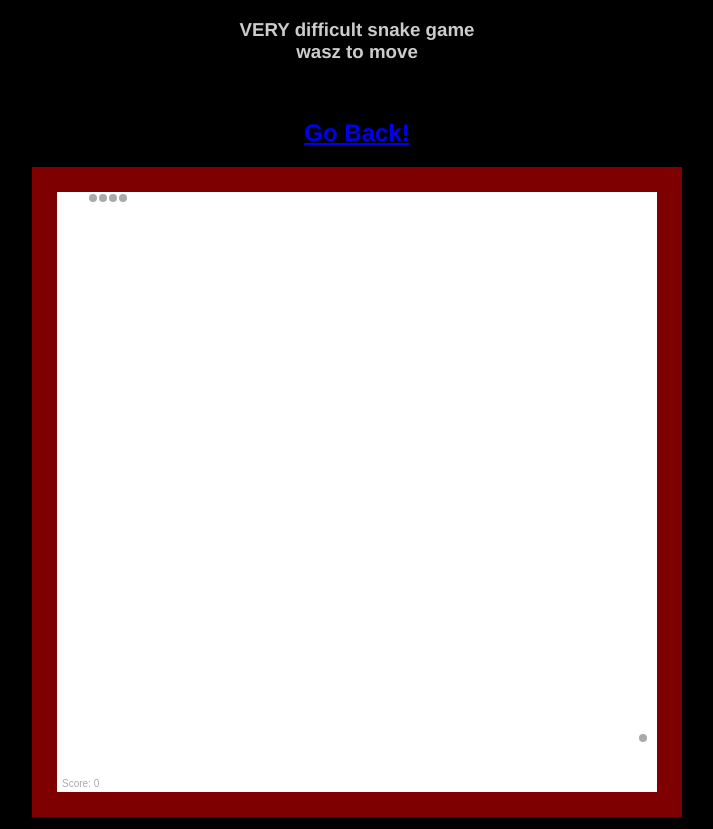
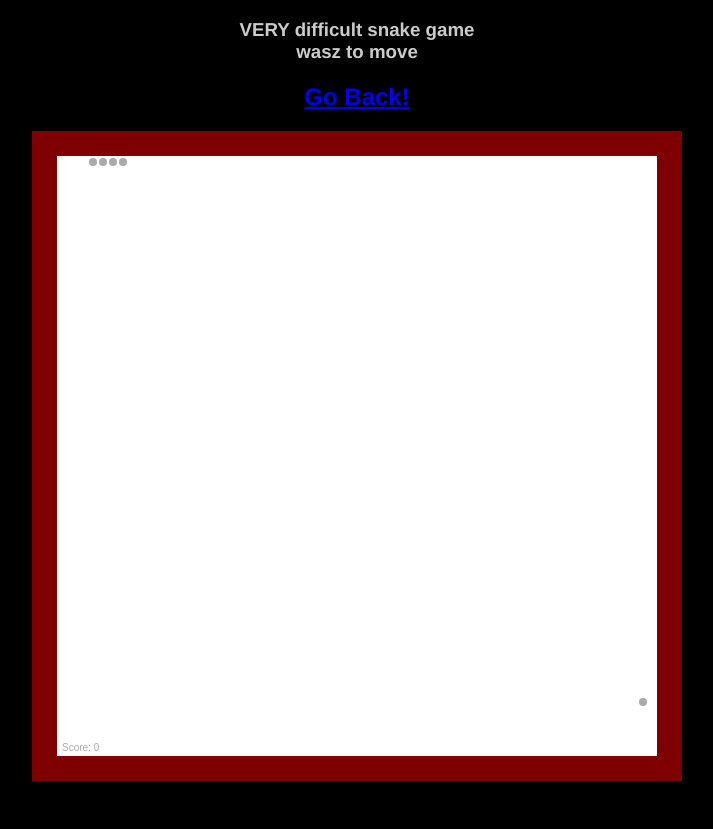
Before and after one commit to NanashiTheNameless/EvilSnake, a plain HTML site: page hard.html in a window 1280 px wide. Shown: the whole page, without its empty margins (283-996 px from the left). After the commit the page ends 800 px from the top, so only its background shows below. Drawn offline with Linux system fonts and the light colour scheme.

Commit message:
Update hard.html

```diff
--- a/hard.html
+++ b/hard.html
@@ -11,7 +11,7 @@ body {
   <link rel="icon" type="image/x-icon" href="favicon.ico">
 </head>
 <center>
-<h3>VERY difficult snake game<br>wasz to move</h3><br><h2 style="text-align: center;"><a href="index.html">Go Back!</a></h2>
+<h3>VERY difficult snake game<br>wasz to move</h3><h2 style="text-align: center;"><a href="index.html">Go Back!</a></h2>
 <canvas id="stage" height="600" width="600"></canvas>
 <style>
 body {text-align:center; font-family: helvetica;}
```
